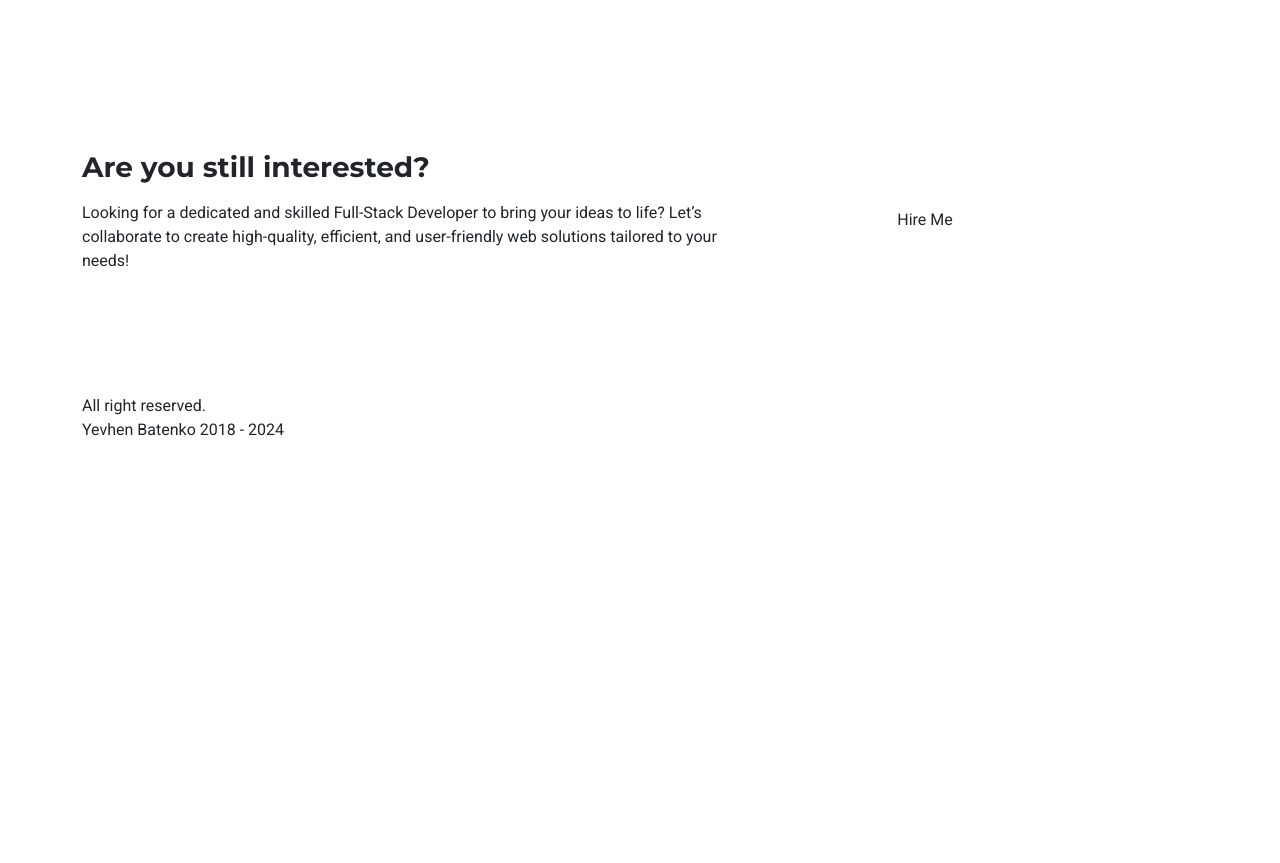
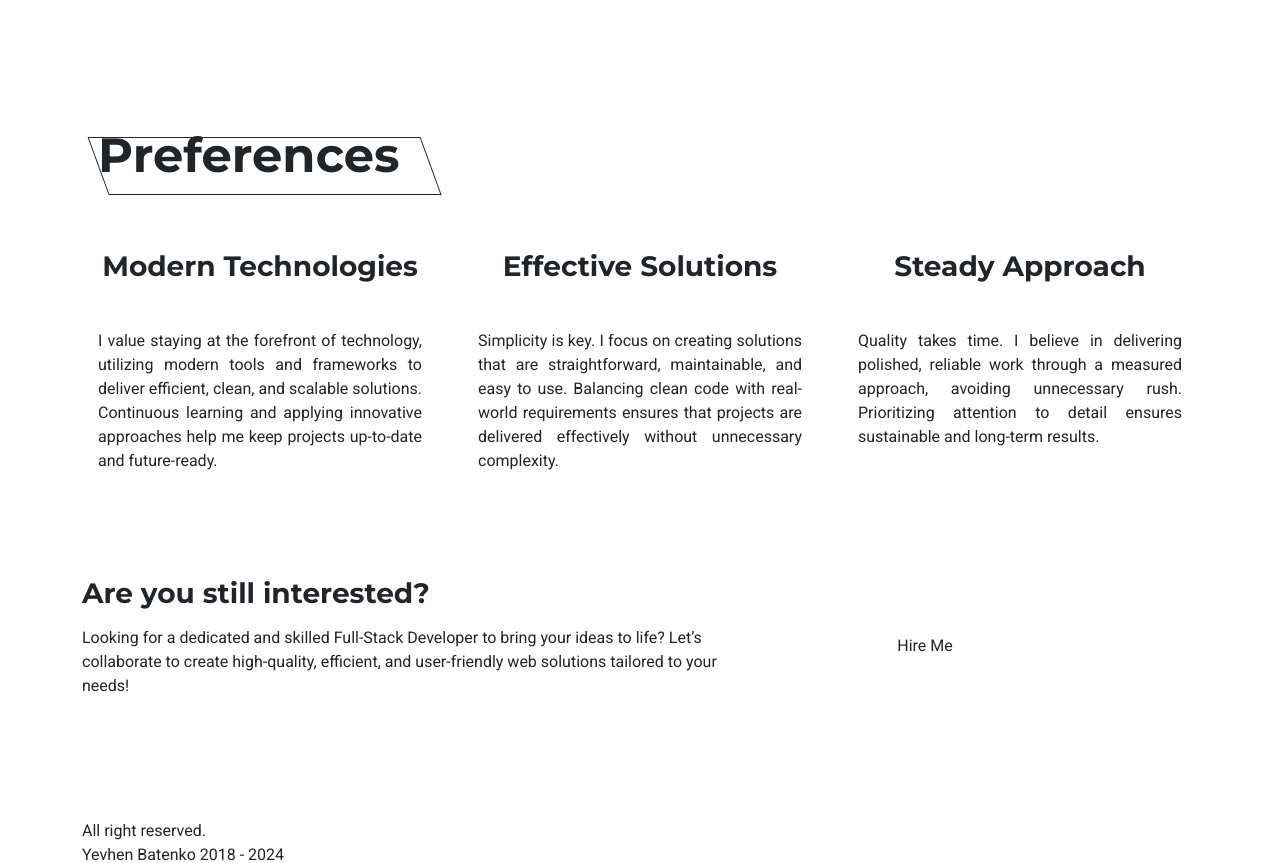
Before and after one commit to EugeneBatenko/project-fenec, a Next.js app: page /about in a window 1280 px wide. Shown: the part 1902-2765 px from the top of the page. Before the commit the page ends 2345 px from the top, so only its background shows below. Built offline with nearby package versions, Linux system fonts and the light colour scheme.

Commit message:
Add preferences section. Minor fixes of Experience section

```diff
--- a/app/about/page.tsx
+++ b/app/about/page.tsx
@@ -2,6 +2,7 @@ import {Summary} from "@/app/components/Summary/Summary";
 import {Experience} from "@/app/components/Experience/Experience";
 import {HireMe} from "@/app/components/HireMe/HireMe";
 import {Services} from "@/app/components/Services/Services";
+import {Preferences} from "@/app/components/Preferences/Preferences";
 
 export default function Page() {
     return (
@@ -9,6 +10,7 @@ export default function Page() {
             <Summary/>
             <Services/>
             <Experience/>
+            <Preferences/>
             <HireMe/>
         </>
     )
--- a/app/components/Experience/experience.data.json
+++ b/app/components/Experience/experience.data.json
@@ -1,6 +1,6 @@
 {
   "article1": "During my internship at Ukietech, I honed my core skills in HTML, CSS, and JavaScript, along with mastering SCSS preprocessing and project bundling using Gulp. This hands-on experience included building a complete project, showcasing responsive design, reusable components, and clean code practices. I collaborated with senior developers, gaining insights into code optimization and debugging techniques. This internship solidified my understanding of frontend development workflows and prepared me to contribute effectively to real-world projects.",
   "article2": "For my first commercial project, I was tasked with developing a fully responsive website based on PSD designs. The project required precise implementation using Bootstrap 4 and adhering to pixel-perfect standards. I ensured the design was faithfully translated into clean and efficient code, focusing on responsiveness, cross-browser compatibility, and maintaining high-quality visuals. This experience strengthened my skills in attention to detail, working independently, and delivering projects within tight deadlines.",
-  "article3": "At Codexy Software, I worked as a frontend developer on projects using WordPress, Ruby-on-Rails, and React. During this time, I focused on using pure JavaScript whenever possible instead of relying on jQuery, aiming to improve performance and maintain cleaner code. I also gained limited experience in writing backend logic for Ruby-on-Rails and WordPress. This role helped me sharpen my skills in frontend development, while also expanding my understanding of backend technologies.",
+  "article3": "At Codexy Software, I worked as a frontend developer on projects using WordPress, Ruby-on-Rails, and React. During this time, I focused on using pure JavaScript whenever possible instead of relying on jQuery, aiming to improve performance and maintain cleaner code. I also gained limited experience in writing backend logic for Ruby-on-Rails, WordPress and Express.js. This role helped me sharpen my skills in frontend development, while also expanding my understanding of backend technologies.",
   "article4": "At Soloway Technologies, I began my journey as a backend developer and later transitioned into full-stack development with a stronger emphasis on backend technologies. During this time, I gained hands-on experience with various backend frameworks, sharpening my skills in working with databases. I also developed proficiency in TypeScript and deepened my understanding of cloud services, particularly with AWS and serverless architecture. This role helped me grow my expertise in scalable, cloud-based solutions and advanced backend development practices."
 }
--- a/app/components/Experience/experience.module.css
+++ b/app/components/Experience/experience.module.css
@@ -25,11 +25,11 @@
         }
     }
 
-    /*@media (hover: none) and (pointer: coarse) {*/
-    /*    .emblem {*/
-    /*        background: var(--hover-color);*/
-    /*    }*/
-    /*}*/
+    @media (hover: none) and (pointer: coarse) {
+        &:hover .emblem {
+            background: var(--primary-color);
+        }
+    }
 
     @media (width <= 991px) {
         grid-template-columns: 15% 25% 60%;
@@ -122,10 +122,10 @@
 }
 
 .description {
-    /*margin-top: 20px;*/
     padding: 1rem;
     background-color: var(--primary-dark);
     position: relative;
+    text-align: justify;
 
     @media (width > 991px) {
         &::before {
@@ -143,6 +143,10 @@
 
     @media (width <= 991px) {
         order: 3
+    }
+
+    @media (width <= 470px) {
+        padding: 1rem 1rem 2rem 1rem;
     }
 }
 
@@ -200,19 +204,25 @@
         bottom: 0;
         right: 0;
         left: unset;
+        padding-left: 20px;
+
+        --p: 25px;
+        width: 150px;
+        height: 40px;
+        aspect-ratio: 1;
+        clip-path: polygon(var(--p) 0,100% 0,100% 100%,0 100%);
     }
 }
 
 .article {
     position: relative;
+    text-align: justify;
 
     display: grid;
     grid-template-rows: 0fr;
-    /*transition: grid-template-rows 0.5s ease-out;*/
 
     background-color: var(--primary-dark);
     height: auto;
-    /*max-height: 0;*/
     padding: 0 1rem;
     margin: 1rem 0;
     overflow: hidden;
@@ -232,15 +242,4 @@
         padding: 1.5rem 1rem;
         grid-template-rows: 1fr;
     }
-
-    /*&::after {*/
-    /*    content: '';*/
-    /*    position: absolute;*/
-    /*    top: 0;*/
-    /*    left: 0;*/
-    /*    width: 100%;*/
-    /*    height: 100%;*/
-    /*    background-color: var(--primary-dark);*/
-    /*    z-index: 1;*/
-    /*}*/
 }
--- /dev/null
+++ b/app/components/Preferences/Preferences.tsx
@@ -0,0 +1,45 @@
+import {FC} from "react";
+import {SectionHeader} from "@/ui/headers/SectionHeader";
+import styles from "./preferences.module.css";
+
+export const Preferences: FC = () => {
+    return (
+        <section className="mb-5">
+            <div className="container">
+                <div className="row">
+                    <div className="col">
+                        <SectionHeader title="Preferences" addClassName="mb-5"/>
+                    </div>
+                </div>
+                <div className={`${styles.cardRow} row`}>
+                    <div className="col-lg-4 col-12 mb-lg-0 mb-4">
+                        <div className={styles.card}>
+                            <h3 className={`h3 ${styles.title}`}>Modern Technologies</h3>
+                            <p className={styles.text}>I value staying at the forefront of technology, utilizing modern tools and frameworks to
+                                deliver efficient, clean, and scalable solutions. Continuous learning and applying
+                                innovative approaches help me keep projects up-to-date and future-ready.</p>
+                        </div>
+                    </div>
+
+                    <div className="col-lg-4 col-12 mb-lg-0 mb-4">
+                        <div className={styles.card}>
+                            <h3 className={`h3 ${styles.title}`}>Effective Solutions</h3>
+                            <p className={styles.text}>Simplicity is key. I focus on creating solutions that are straightforward, maintainable,
+                                and easy to use. Balancing clean code with real-world requirements ensures that projects
+                                are delivered effectively without unnecessary complexity.</p>
+                        </div>
+                    </div>
+
+                    <div className="col-lg-4 col-12 mb-lg-0 mb-4">
+                        <div className={styles.card}>
+                            <h3 className={`h3 ${styles.title}`}>Steady Approach</h3>
+                            <p className={styles.text}>Quality takes time. I believe in delivering polished, reliable work through a measured
+                                approach, avoiding unnecessary rush. Prioritizing attention to detail ensures
+                                sustainable and long-term results.</p>
+                        </div>
+                    </div>
+                </div>
+            </div>
+        </section>
+    )
+}
--- /dev/null
+++ b/app/components/Preferences/preferences.module.css
@@ -0,0 +1,59 @@
+.cardRow {
+    @media (width > 991px) {
+        div:nth-child(1) .card .title {
+            aspect-ratio: 2/3;
+            clip-path: polygon(100% var(--p),100% calc(100% - var(--p)),0 100%,0 0);
+        }
+        div:nth-child(2) .card .title {
+            aspect-ratio: 3/2;
+            clip-path: polygon(var(--p) 100%,calc(100% - var(--p)) 100%,100% 0,0 0);
+        }
+        div:nth-child(3) .card .title {
+            aspect-ratio: 2/3;
+            clip-path: polygon(0 var(--p),0 calc(100% - var(--p)),100% 100%,100% 0);
+        }
+    }
+
+}
+
+.card {
+    height: 100%;
+    /*padding: 1rem;*/
+    background-color: var(--primary-dark);
+    border-bottom: 2px solid var(--primary-color);
+    padding: 1rem;
+    @media (width > 991px) {
+        padding: 0;
+    }
+}
+
+.title {
+    text-align: center;
+    align-content: center;
+    margin-bottom: 1rem;
+
+    @media (width > 991px) {
+        --p: 15px;
+        width: 100%;
+        height: 80px;
+        background-color: var(--primary-color);
+        color: var(--text-color-reverse);
+        margin-bottom: 0;
+    }
+
+    &::after {
+        content: "";
+        display: flex;
+        width: 50px;
+        height: 3px;
+        background-color: var(--primary-color);
+        margin: 0.5rem auto 0 auto;
+    }
+}
+
+.text {
+    text-align: justify;
+    @media (width > 991px) {
+        padding: 1rem;
+    }
+}
```
